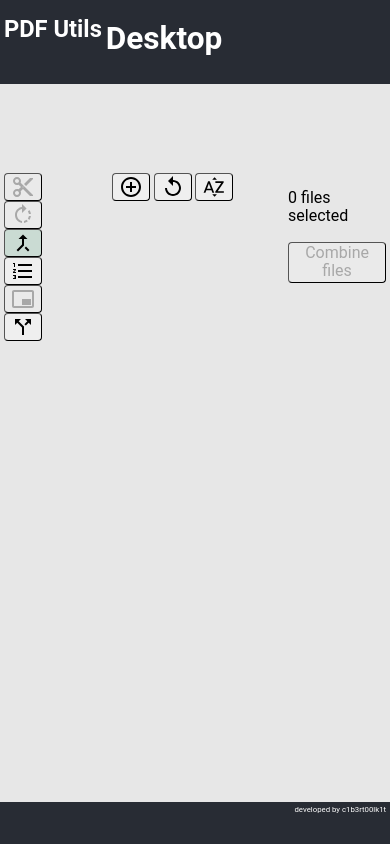
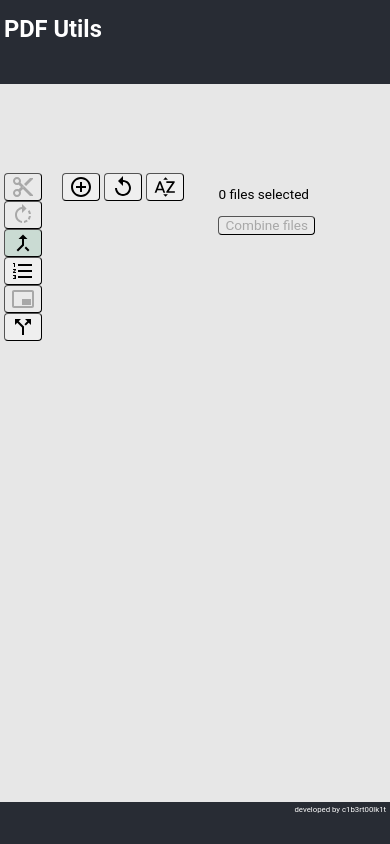
Before and after one commit to c1b3rt00lk1t/pdf-poc, a React (Vite) app: page / in a window 390 px wide. Built offline with nearby package versions, Linux system fonts and the light colour scheme.

Commit message:
Mobile style set up PoC

```diff
--- a/src/App.module.css
+++ b/src/App.module.css
@@ -25,6 +25,17 @@ button {
   background-color: #e7e7e7;
 }
 
+.mainMobile {
+  width: 100%;
+  padding-block-start: 2.5vh;
+  background-color: #e7e7e7;
+  display: grid;
+  grid-template-columns: 1fr;
+  grid-template-rows: 3fr 3fr 1fr;
+  flex-direction: column;
+  place-items: center;
+}
+
 .mainBackground1 {
   background-image: url("https://fastly.picsum.photos/id/11/2500/1667.jpg?hmac=xxjFJtAPgshYkysU_aqx2sZir-kIOjNR9vx0te7GycQ");
   background-size: cover;
@@ -44,7 +55,7 @@ button {
   }
 } */
 
-@media screen and (min-width: 400px) and (max-width: 576px) {
+@media screen and (max-width: 576px) {
   .main {
     grid-template-columns: 15vw 40vw 45vw;
     font-size: 0.85rem;
--- a/src/App.tsx
+++ b/src/App.tsx
@@ -29,6 +29,7 @@ function App() {
   const [dragOverStatus, setDragOverStatus] = useState<boolean>(false);
 
   const deviceType = useDeviceType();
+  const isMobile = deviceType === "Mobile";
 
   const handleClickReset = () => {
     setFiles([]);
@@ -80,13 +81,16 @@ function App() {
     >
       <header className={styles.header}>
         <Header />
-        {deviceType === "Mobile" ? <h1>Mobile</h1> : <h1>Desktop</h1>}
       </header>
       {dragOverStatus ? (
         <Cover />
       ) : (
-        <main className={styles.main}>
-          <Sidebar handleClickAction={handleClickAction} action={action} />
+        <main className={isMobile ? styles.mainMobile : styles.main}>
+          <Sidebar
+            handleClickAction={handleClickAction}
+            action={action}
+            isMobile={isMobile}
+          />
           <FileSelection
             files={files}
             setFiles={setFiles}
--- a/src/components/Sidebar.module.css
+++ b/src/components/Sidebar.module.css
@@ -4,6 +4,12 @@
   width: 25%;
   padding: 0.5vh 1vw;
   min-width: 100px;
+}
+
+.SidebarMobile {
+  order: 3;
+  display: flex;
+  flex-direction: row;
 }
 
 .selected {
@@ -14,6 +20,13 @@
   width: fit-content;
   margin-right: 1vw;
   display: flex;
+}
+
+.buttonMobile {
+  width: fit-content;
+  margin-right: 1vw;
+  display: flex;
+  font-size: 2rem;
 }
 
 .span {
--- a/src/components/Sidebar.tsx
+++ b/src/components/Sidebar.tsx
@@ -23,15 +23,18 @@ import {
 interface SidebarProps {
   handleClickAction: (action: Action) => void;
   action: Action;
+  isMobile: boolean;
 }
 
-const Sidebar = ({ handleClickAction, action }: SidebarProps) => {
+const Sidebar = ({ handleClickAction, action, isMobile }: SidebarProps) => {
   return (
-    <div className={styles.Sidebar}>
+    <div className={isMobile ? styles.SidebarMobile : styles.Sidebar}>
       <button
         disabled
         onClick={() => {}}
-        className={`${styles.button} ${styles.hideInSmallScreen}`}
+        className={`${isMobile ? styles.buttonMobile : styles.button} ${
+          styles.hideInSmallScreen
+        }`}
       >
         <MdOutlineContentCut />
         <span className={styles.span}>Remove</span>
@@ -39,14 +42,16 @@ const Sidebar = ({ handleClickAction, action }: SidebarProps) => {
       <button
         disabled
         onClick={() => {}}
-        className={`${styles.button} ${styles.hideInSmallScreen}`}
+        className={`${isMobile ? styles.buttonMobile : styles.button} ${
+          styles.hideInSmallScreen
+        }`}
       >
         <MdOutlineRotateRight />
         <span className={styles.span}>Rotate</span>
       </button>
       <button
         className={`${action === "combine" ? styles.selected : undefined} ${
-          styles.button
+          isMobile ? styles.buttonMobile : styles.button
         }`}
         onClick={() => handleClickAction("combine")}
       >
@@ -55,7 +60,7 @@ const Sidebar = ({ handleClickAction, action }: SidebarProps) => {
       </button>
       <button
         className={`${action === "pages" ? styles.selected : undefined} ${
-          styles.button
+          isMobile ? styles.buttonMobile : styles.button
         }`}
         onClick={() => handleClickAction("pages")}
       >
@@ -65,7 +70,9 @@ const Sidebar = ({ handleClickAction, action }: SidebarProps) => {
       <button
         disabled
         onClick={() => {}}
-        className={`${styles.button} ${styles.hideInSmallScreen}`}
+        className={`${isMobile ? styles.buttonMobile : styles.button} ${
+          styles.hideInSmallScreen
+        }`}
       >
         <MdOutlineBrandingWatermark />
         <span className={styles.span}>Watermark</span>
@@ -73,7 +80,7 @@ const Sidebar = ({ handleClickAction, action }: SidebarProps) => {
 
       <button
         className={`${action === "split" ? styles.selected : undefined} ${
-          styles.button
+          isMobile ? styles.buttonMobile : styles.button
         }`}
         onClick={() => handleClickAction("split")}
       >
```
